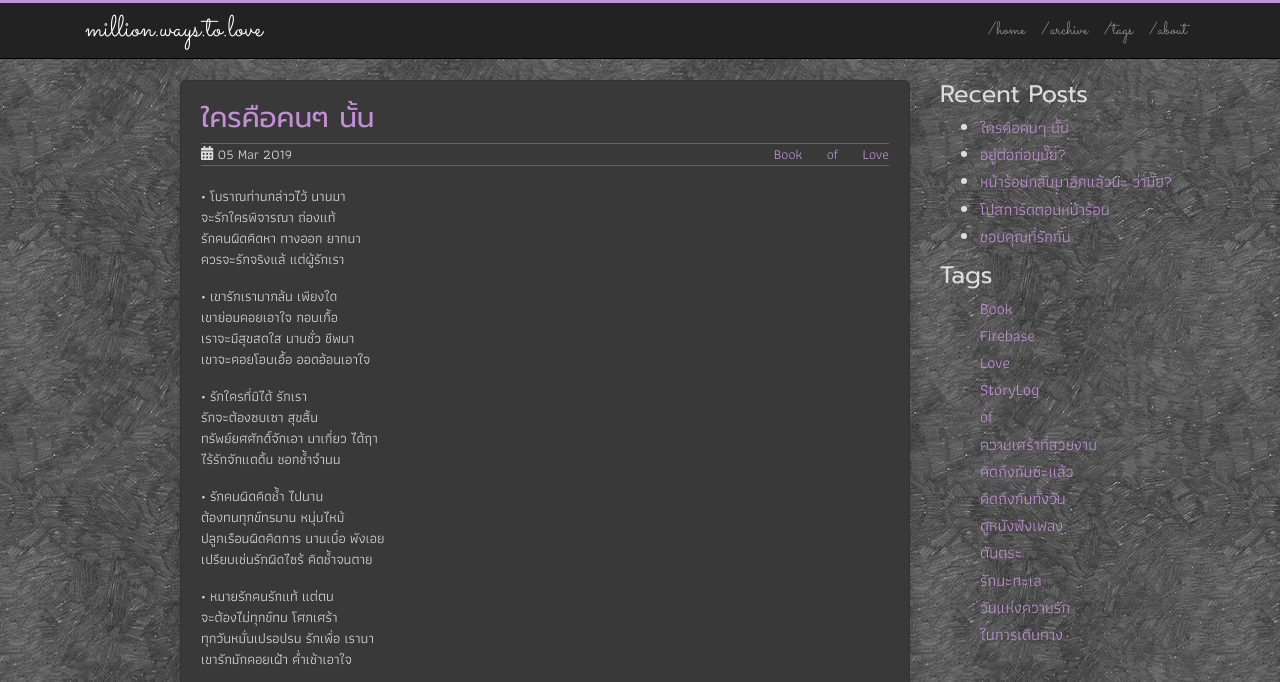
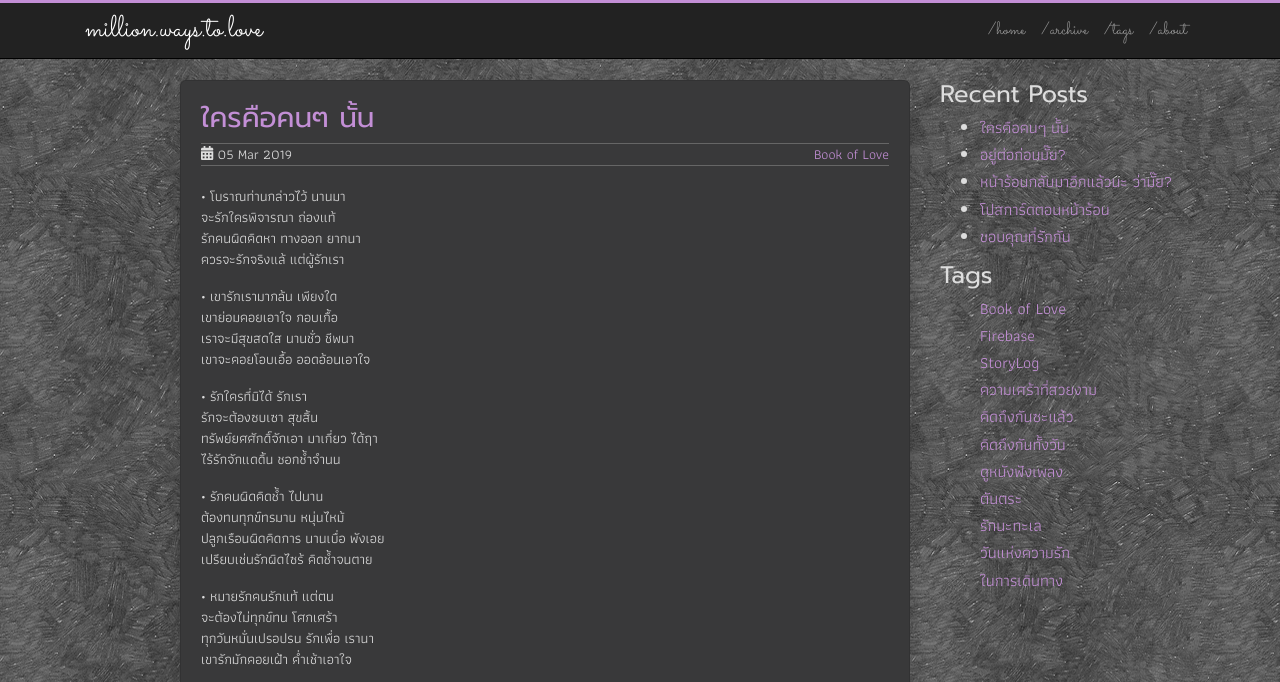
Before and after one commit to sdeehub/love, a Jekyll site: the page built from _posts/2019-03-05-the-one-you-love.md, in a window 1280 px wide and 900 px high, cut to the strip 0-682 px from the top of the window. Built offline with Jekyll 4.4.1, drawn with Linux system fonts in a browser that asks for light colours; comment, search, counter and statistics services are not loaded.

Commit message:
fix tag (final)

```diff
--- a/_posts/2019-03-05-the-one-you-love.md
+++ b/_posts/2019-03-05-the-one-you-love.md
@@ -2,7 +2,8 @@
 layout: post
 title: "ใครคือคนๆ นั้น"
 date: 2019-03-05 15:38:38 +0700
-tags: Book of Love
+tags:
+  - Book of Love
 description: ถึงยุคสมัยจะเปลี่ยนไป แต่ความรักที่ต้องเลือก ก็ยังเกิดขึ้นได้ ไม่เคยเปลี่ยนแปลง
 comments: true
 ---
```
